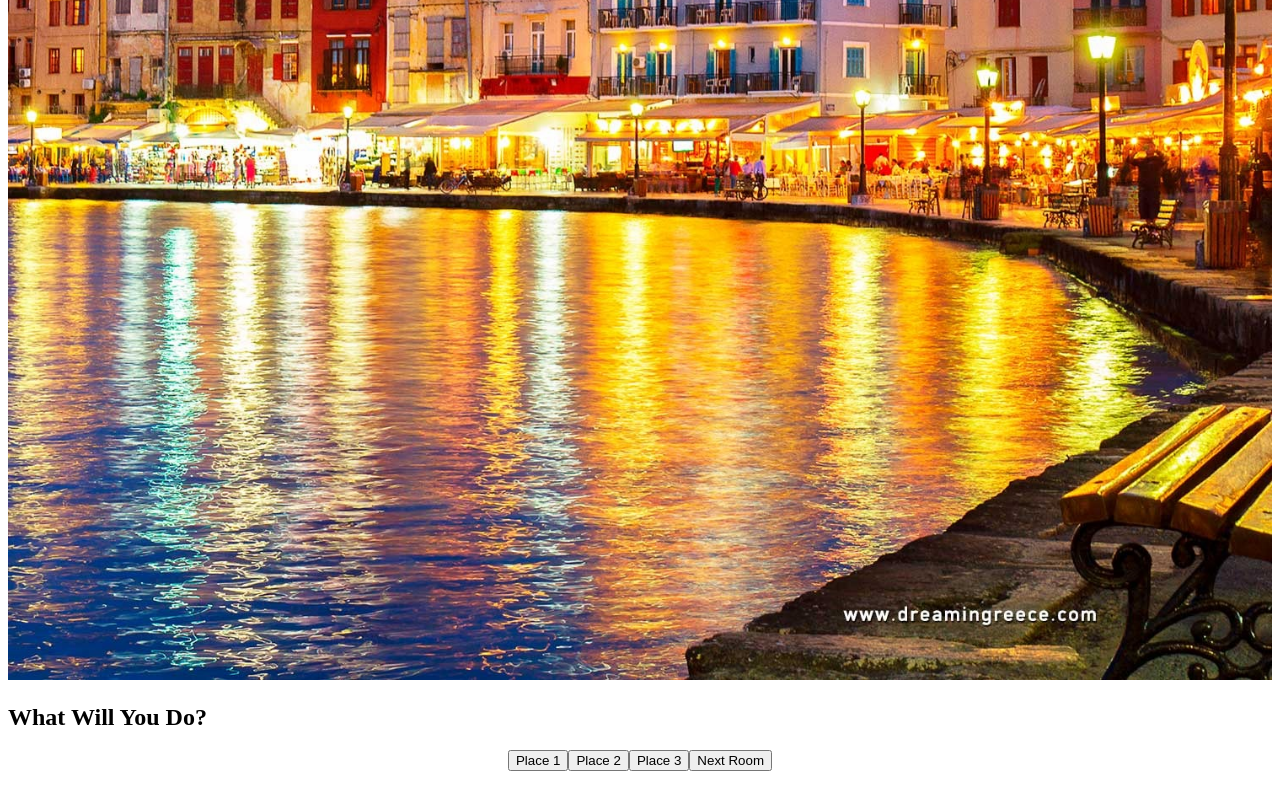
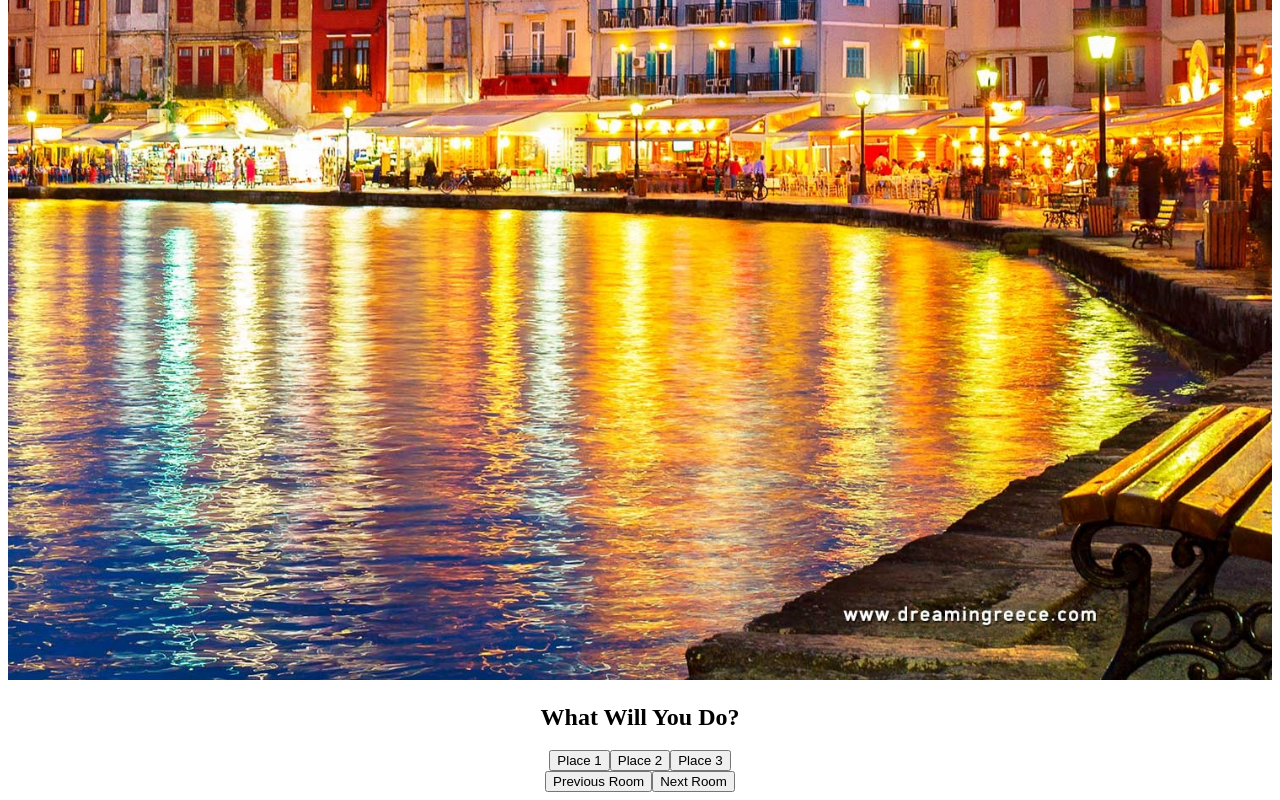
Before and after one commit to nanter1986/Text-Adventure-Angular, an Angular app: page / in a window 1280 px wide. Shown: the part 253-1053 px from the top of the page. Before the commit the page ends 1032 px from the top, so only its background shows below. Built offline with nearby package versions, Linux system fonts and the light colour scheme.

Commit message:
both ways navigation

```diff
--- a/src/app/app.component.css
+++ b/src/app/app.component.css
@@ -2,3 +2,8 @@
   text-align: center;
   width: 100%;
 }
+
+#buttonDivNavigation {
+  text-align: center;
+  width: 100%;
+}
--- a/src/app/app.component.html
+++ b/src/app/app.component.html
@@ -1,13 +1,19 @@
 <!--The content below is only a placeholder and can be replaced.-->
 <app-image-display [title]="title" [imagePath]="imagePath"></app-image-display>
-<h2>What Will You Do?</h2>
+
 <div id="buttonDiv">
+  <h2>What Will You Do?</h2>
   <button type="button" name="button"
   (click)="button1Click()">Place 1</button>
   <button type="button" name="button"
   (click)="button2Click()">Place 2</button>
   <button type="button" name="button"
   (click)="button3Click()">Place 3</button>
+
+</div>
+<div id="buttonDivNavigation">
   <button type="button" name="button"
-  (click)="button4Click()">Next Room</button>
+  (click)="button4Click()">Previous Room</button>
+  <button type="button" name="button"
+  (click)="button5Click()">Next Room</button>
 </div>
--- a/src/app/app.component.ts
+++ b/src/app/app.component.ts
@@ -14,7 +14,7 @@ export class AppComponent {
   title: string = this.currentRoom.title;
   imagePath:string=this.currentRoom.imagePath;
 
-  //width responsive
+
   //two way navigation
   //choices
 
@@ -39,6 +39,12 @@ export class AppComponent {
     console.log(this.imagePath);
   }
 
+  button5Click(): void {
+    this.currentRoom=this.currentRoom.button5();
+    this.setStrings();
+    console.log(this.imagePath);
+  }
+
   setStrings():void{
     this.title= this.currentRoom.title;
     this.imagePath=this.currentRoom.imagePath;
--- a/src/app/room.ts
+++ b/src/app/room.ts
@@ -6,4 +6,5 @@ interface Room {
   button2(): void;
   button3(): void;
   button4(): Room;
+  button5(): Room;
 }
--- a/src/app/rooms/market.ts
+++ b/src/app/rooms/market.ts
@@ -20,4 +20,8 @@ export class Market implements Room{
   button4 = () => {
      return new port();
   }
+
+  button5 = () => {
+     return new port();
+  }
 }
--- a/src/app/rooms/port.ts
+++ b/src/app/rooms/port.ts
@@ -20,4 +20,8 @@ export class port implements Room {
   button4 = () => {
     return new Market();
   }
+
+  button5 = () => {
+    return new Market();
+  }
 }
```
